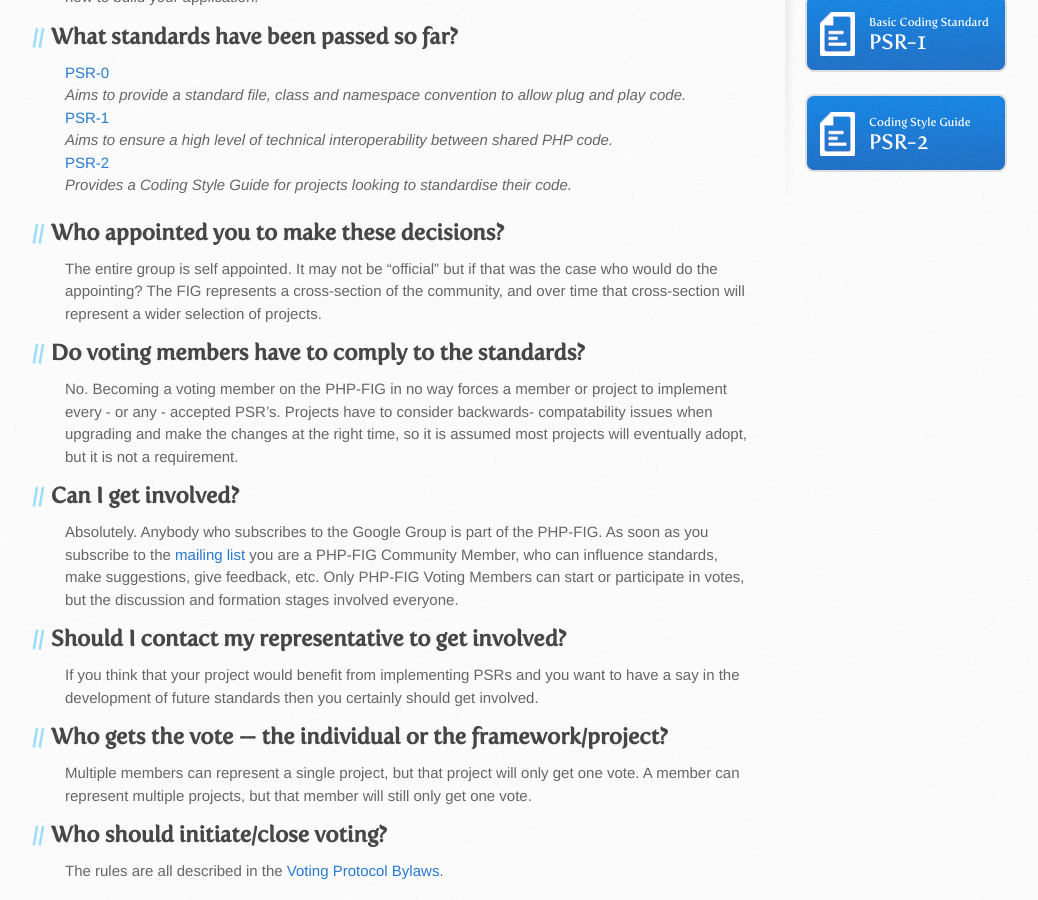
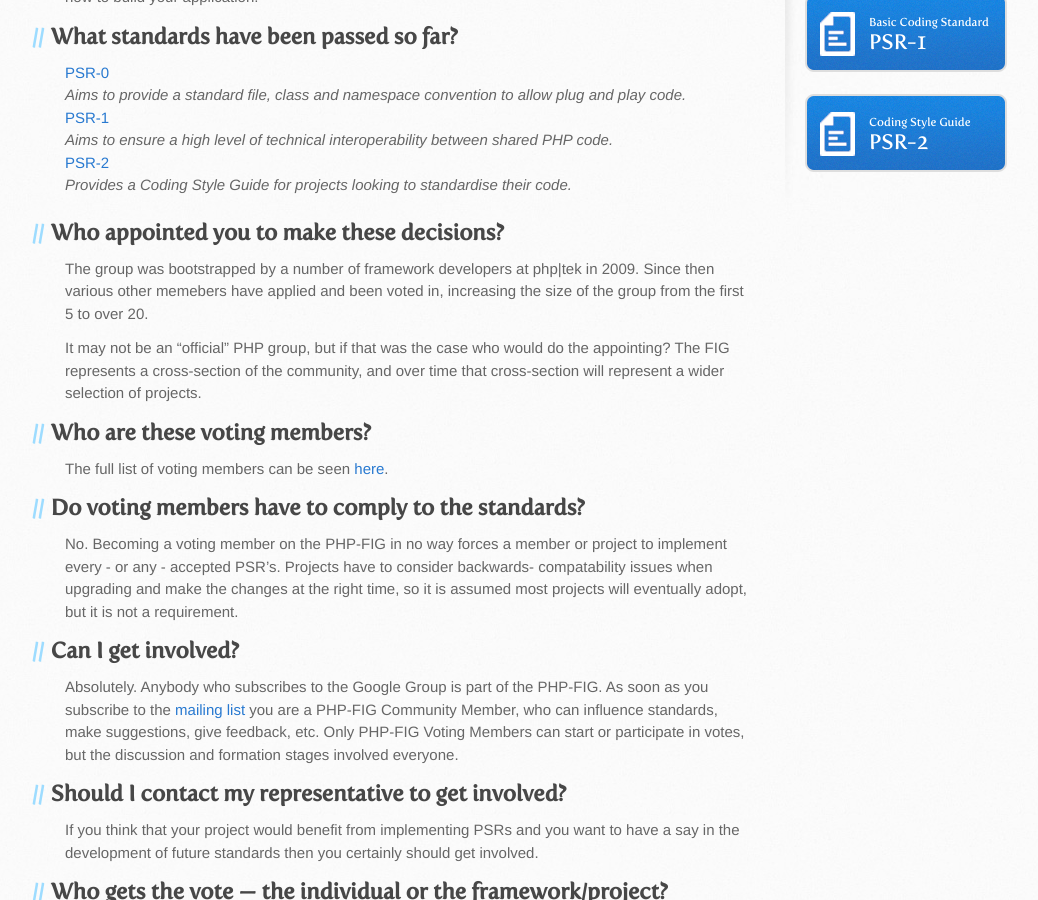
Before and after one commit to php-fig/www.php-fig.org, a Jekyll site: the page built from faq/index.markdown, in a window 1280 px wide and 900 px high, scrolled down 538 px. Shown: the whole window, without its empty margins (105-1143 px from the left). Built offline with Jekyll 4.4.1, drawn with Linux system fonts in a browser that asks for light colours; Markdown is read by kramdown in place of the engine named in the settings.

Commit message:
Updated the 'who appointed you' answer.

```diff
--- a/faq/index.markdown
+++ b/faq/index.markdown
@@ -36,9 +36,19 @@ Programer — how to build your application.
 
 ## Who appointed you to make these decisions?
 
-The entire group is self appointed. It may not be “official” but if that was the
-case who would do the appointing? The FIG represents a cross-section of the
-community, and over time that cross-section will represent a wider selection of projects.
+The group was bootstrapped by a number of framework developers at php|tek in 2009.
+Since then various other memebers have applied and been voted in, increasing the size
+of the group from the first 5 to over 20.
+
+It may not be an “official” PHP group, but if that was the case who would do the appointing?
+The FIG represents a cross-section of the community, and over time that cross-section
+will represent a wider selection of projects.
+
+## Who are these voting members?
+
+The full list of voting members can be seen [here](members).
+
+  [members]: https://github.com/php-fig/fig-standards#voting-members
 
 
 ## Do voting members have to comply to the standards?
```
